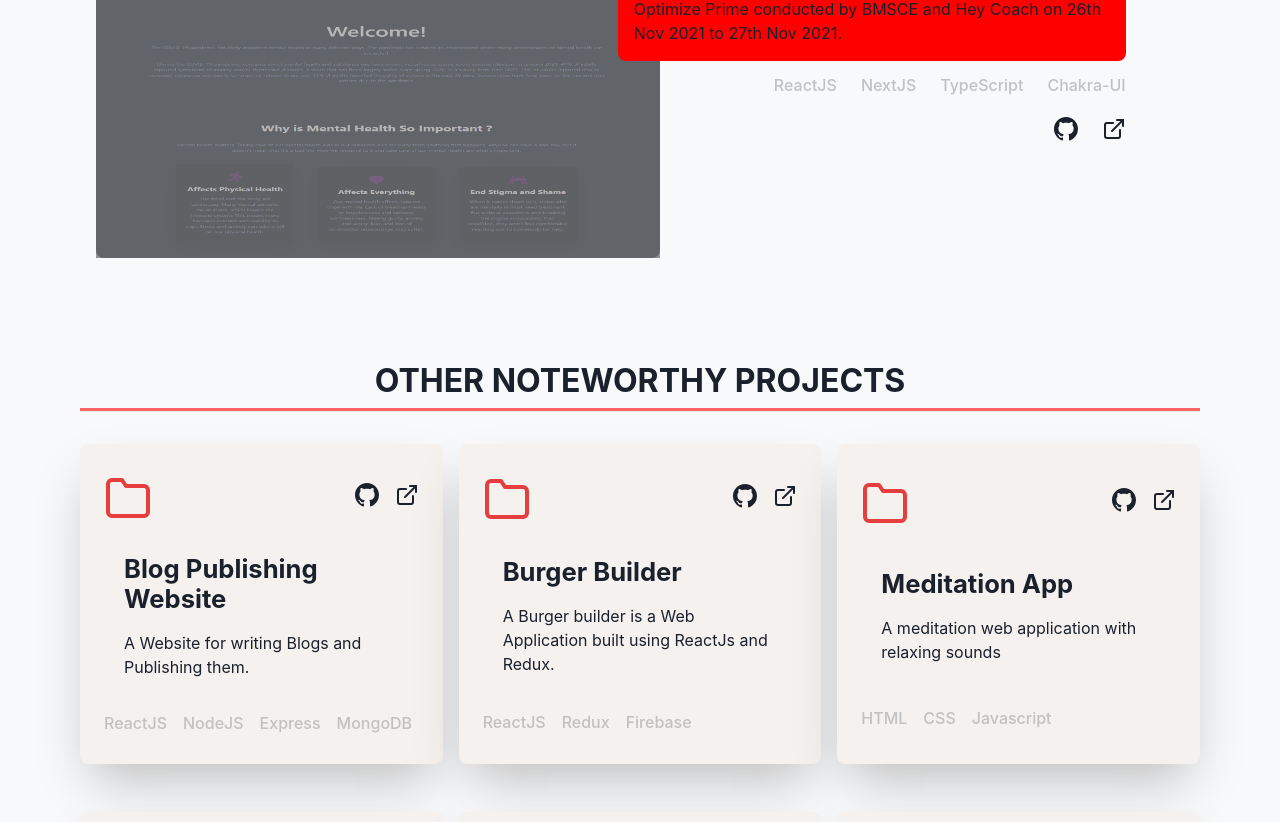
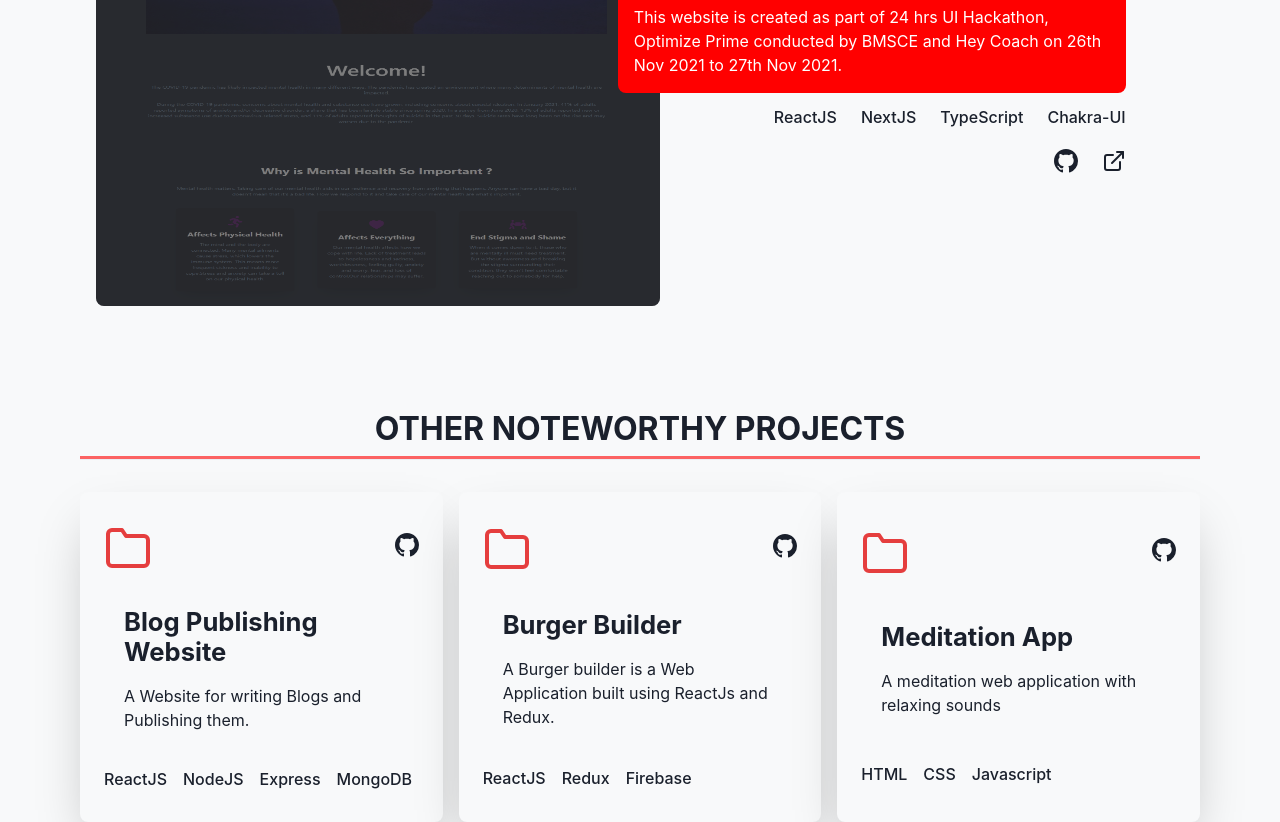
Before and after one commit to Sandeep-M23/Sandeep-M23.vercel.app, a Next.js app: page /projects in a window 1280 px wide. Shown: the part 1318-2140 px from the top of the page. Built offline with nearby package versions, Linux system fonts and the light colour scheme.

Commit message:
Added Animation

```diff
--- a/components/UI/Card/FeaturedCard.jsx
+++ b/components/UI/Card/FeaturedCard.jsx
@@ -14,30 +14,53 @@ import {
 } from "@chakra-ui/react";
 import { FiExternalLink } from "react-icons/fi";
 import { BsGithub } from "react-icons/bs";
+import {motion} from 'framer-motion';
 
-const FeaturedCard = ({data}) => {
+const FeaturedCard = ({ data }) => {
+  const MotionCenter = motion(Center);
+
+  const center = (direction) => {
+    return {
+      hidden: { opacity: 0, x: direction === "right" ? -100 : 100 },
+      whileInView: {
+        opacity: 1,
+        x: 0,
+        transition:{
+          duration:0.5
+        }
+      },
+    };
+  };
+
   return (
-    <Center py={6}>
+    <MotionCenter
+      py={6}
+      variants={center(data.direction)}
+      initial="hidden"
+      whileInView="whileInView"
+      viewport={{ once: true }}
+    >
       <Stack
         borderRadius="lg"
         w={{ base: "100%" }}
-        height={{ sm: "476px", md: "30rem", lg: "27rem" }}
+        height={{ sm: "476px", md: "30rem", lg: "28rem" }}
         direction={{ base: "column", md: data.cardDir }}
         padding={4}
       >
         <Flex
           flex={1}
-          bg="#2727277d"
+          bg="#272727f2"
           w={{ base: "100%", lg: "50%" }}
           h={"100%"}
           position={"relative"}
+          rounded={8}
           right={{ base: 0, md: data.imagePos }}
           overflow={"hidden"}
         >
           <Image
-            boxSize={"100%"}
+            w={"100%"}
+            h={"100%"}
             opacity={"0.4"}
-            rounded={8}
             _hover={{
               opacity: 1,
             }}
@@ -56,29 +79,50 @@ const FeaturedCard = ({data}) => {
         >
           <Text color="red.600">Featured Project</Text>
           <Heading>{data.title}</Heading>
-          <Text bg={"red"} p={4} rounded={8} mt={{ base: 2, md: 6 }}>
+          <Text
+            bg={"red"}
+            p={4}
+            rounded={8}
+            mt={{ base: 2, md: 6 }}
+            color={"white"}
+          >
             {data.description}
           </Text>
-          <HStack spacing={6} my={3} color={"#c1c1c1"} fontWeight={500}>
+          <HStack
+            spacing={6}
+            my={3}
+            color={useColorModeValue("#000d9", "#c1c1c1")}
+            fontWeight={500}
+          >
             {data.languages.map((i) => {
               return <Text>{i}</Text>;
             })}
           </HStack>
           <HStack spacing={6} my={2}>
             <Tooltip label="Github" fontSize="sm">
-              <Link href={data.github} isExternal>
+              <Link
+                href={data.github}
+                isExternal
+                _hover={{ color: "red" }}
+                _focus={{ outline: "none" }}
+              >
                 <Icon as={BsGithub} w={6} h={6} />
               </Link>
             </Tooltip>
             <Tooltip label="Link" fontSize="sm">
-              <Link href={data.link} isExternal>
+              <Link
+                href={data.link}
+                isExternal
+                _hover={{ color: "red" }}
+                _focus={{ outline: "none" }}
+              >
                 <Icon as={FiExternalLink} w={6} h={6} />
               </Link>
             </Tooltip>
           </HStack>
         </Flex>
       </Stack>
-    </Center>
+    </MotionCenter>
   );
 };
 
--- a/components/UI/Card/ProjectCard.jsx
+++ b/components/UI/Card/ProjectCard.jsx
@@ -14,15 +14,34 @@ import {
 } from "@chakra-ui/react";
 import { FiFolder, FiExternalLink } from "react-icons/fi";
 import { BsGithub } from "react-icons/bs";
+import { motion } from "framer-motion";
 
 const ProjectCard = ({ data }) => {
+  const MotionCenter = motion(Center);
+
+  const center = {
+    hidden: { opacity: 0, y: 100 },
+    whileInView: {
+      opacity: 1,
+      y: 0,
+      transition: { duration: 0.4 },
+    }
+  };
+
   return (
-    <Center py={{ base: 2, lg: 4 }}>
+    <MotionCenter
+      py={{ base: 2, lg: 4 }}
+      whileHover={{ translateY: -10 }}
+      initial="hidden"
+      whileInView="whileInView"
+      viewport={{ once: true }}
+      variants={center}
+    >
       <Box
         maxW={"500px"}
         w={"405px"}
-        h={"320px"}
-        bg={useColorModeValue("#f4f1ee", "#272727")}
+        h={"330px"}
+        bg={useColorModeValue("#f8f9fa", "#272727")}
         boxShadow={"2xl"}
         display={"flex"}
         flexDir={"column"}
@@ -34,15 +53,27 @@ const ProjectCard = ({ data }) => {
           <Icon as={FiFolder} w={12} h={12} color={"red.500"} />
           <HStack spacing={4}>
             <Tooltip label="Github" fontSize="sm">
-              <Link href={data.github} isExternal>
+              <Link
+                href={data.github}
+                isExternal
+                _hover={{ color: "red" }}
+                _focus={{ outline: "none" }}
+              >
                 <Icon as={BsGithub} w={6} h={6} />
               </Link>
             </Tooltip>
-            <Tooltip label="Link" fontSize="sm">
-              <Link href={data.link} isExternal>
-                <Icon as={FiExternalLink} w={6} h={6} />
-              </Link>
-            </Tooltip>
+            {data.link != "" ? (
+              <Tooltip label="Link" fontSize="sm">
+                <Link
+                  href={data.link}
+                  isExternal
+                  _hover={{ color: "red" }}
+                  _focus={{ outline: "none" }}
+                >
+                  <Icon as={FiExternalLink} w={6} h={6} />
+                </Link>
+              </Tooltip>
+            ) : null}
           </HStack>
         </Flex>
         <Stack spacing={4} m={3} p={2}>
@@ -51,15 +82,17 @@ const ProjectCard = ({ data }) => {
           </Heading>
           <Text>{data.description}</Text>
         </Stack>
-        <HStack spacing={4} color={"#c1c1c1"} fontWeight={500}>
+        <HStack
+          spacing={4}
+          color={useColorModeValue("#000d9", "#c1c1c1")}
+          fontWeight={500}
+        >
           {data.languages.map((i) => {
-            return (
-              <Text>{i}</Text>
-            );
+            return <Text>{i}</Text>;
           })}
         </HStack>
       </Box>
-    </Center>
+    </MotionCenter>
   );
 };
 
```
